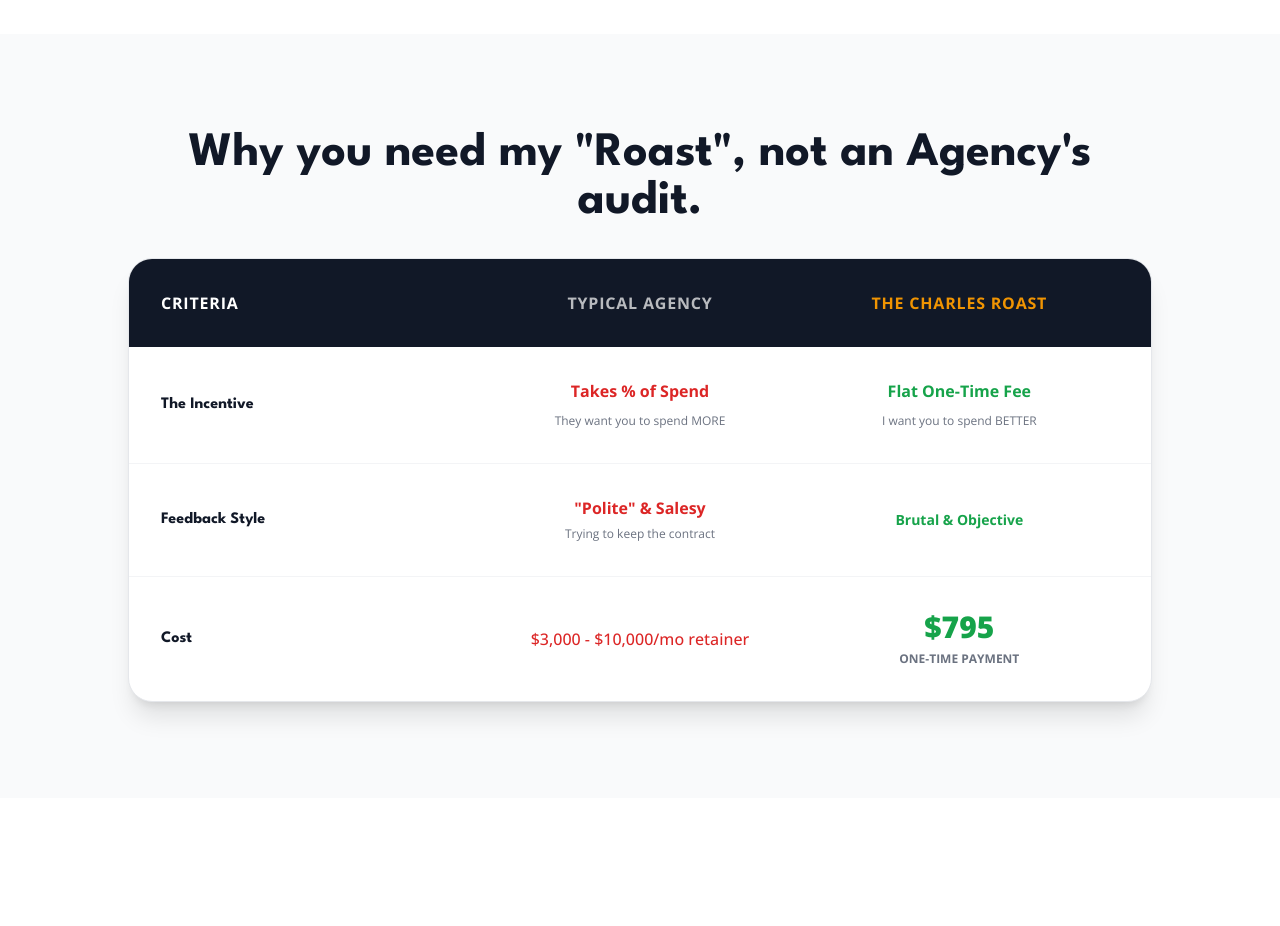
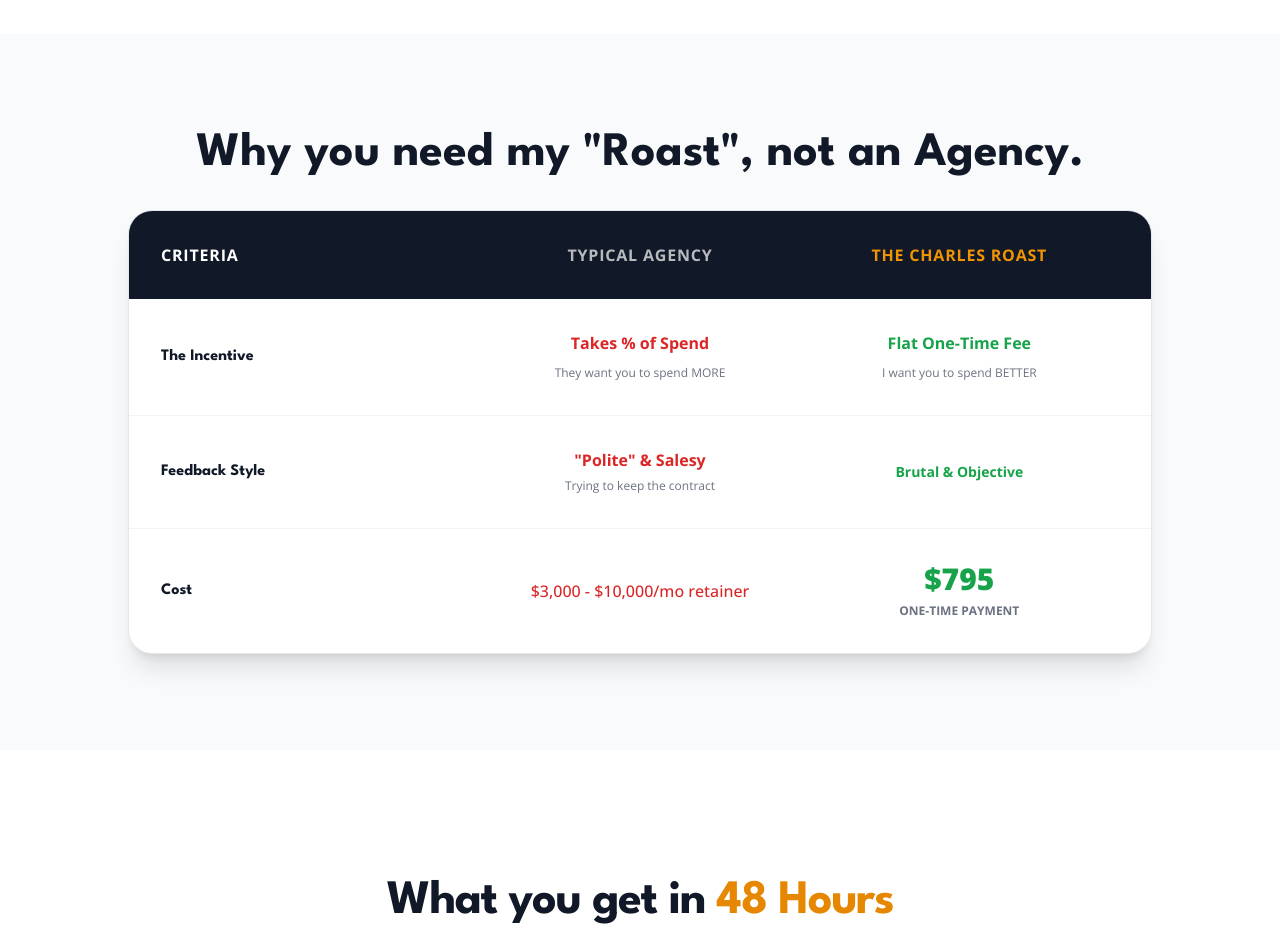
Before and after one commit to funkycharlie69/roastmylinkedinads, a Nuxt app: page / in a window 1280 px wide. Shown: the part 1760-2686 px from the top of the page. Built offline with nearby package versions, Linux system fonts and the light colour scheme.

Commit message:
update lp

```diff
--- a/pages/index.vue
+++ b/pages/index.vue
@@ -174,7 +174,7 @@
       <UiContainer>
         <div class="max-w-5xl mx-auto">
            <h2 class="text-3xl md:text-5xl font-heading font-bold text-center mb-8">
-             Why you need my "Roast", not an Agency's audit.
+             Why you need my "Roast", not an Agency.
            </h2>
 
            <!-- Mobile: Stacked Cards -->
```
